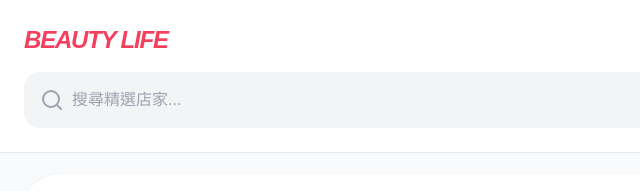
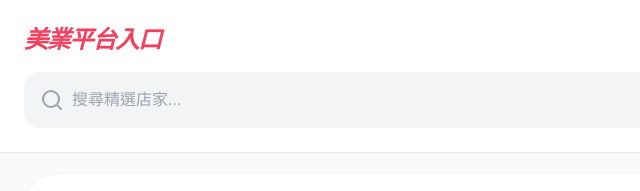
Before and after one commit to pollyyeh61-eng/c.side, a plain HTML site: page index.html in a window 1280 px wide. Shown: the top 191 px of the page, 0-640 px from the left. Drawn offline with nearby package versions, Linux system fonts and the light colour scheme.

Commit message:
Update index.html

```diff
--- a/index.html
+++ b/index.html
@@ -3,7 +3,7 @@
 <head>
     <meta charset="UTF-8">
     <meta name="viewport" content="width=device-width, initial-scale=1.0, maximum-scale=1.0, user-scalable=no">
-    <title>探索美感</title>
+    <title>美業平台入口・你的美感生活</title>
     <script src="https://cdn.tailwindcss.com"></script>
     <script src="https://unpkg.com/lucide@latest"></script>
     <style>
@@ -15,7 +15,7 @@
 </head>
 <body class="pb-32">
     <header class="bg-white p-6 sticky top-0 z-50 border-b">
-        <h1 class="text-rose-500 font-black text-2xl italic tracking-tighter">BEAUTY LIFE</h1>
+        <h1 class="text-rose-500 font-black text-2xl italic tracking-tighter">美業平台入口</h1>
         <div class="mt-4 relative">
             <input type="text" placeholder="搜尋精選店家..." class="w-full bg-gray-100 rounded-2xl py-4 px-12 text-base outline-none">
             <i data-lucide="search" class="absolute left-4 top-4 text-gray-400"></i>
```
